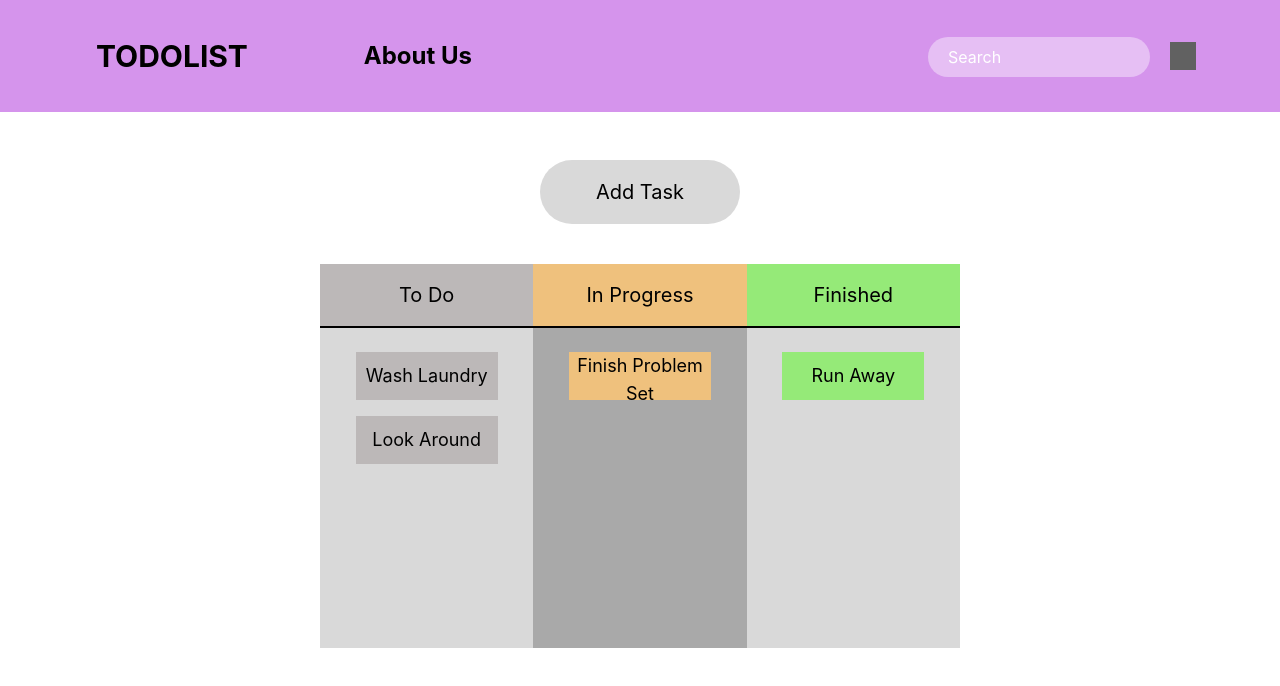
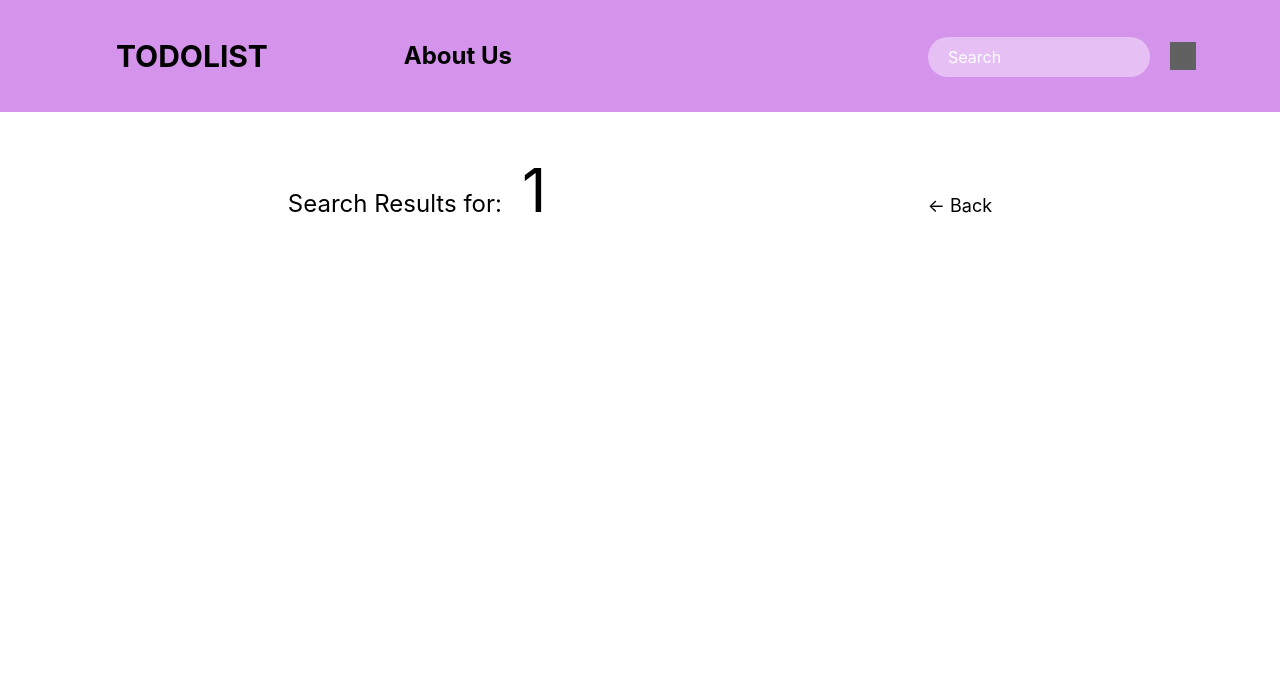
Before and after one commit to Loweso/todolist, a React (Create React App) app: page /search/1 in a window 1280 px wide. Shown: the top 686 px of the page. Built offline with nearby package versions, Linux system fonts and the light colour scheme; grey boxes are pictures that could not be loaded.

Commit message:
[Feature][Louise] Searching

```diff
--- a/src/App.js
+++ b/src/App.js
@@ -1,6 +1,7 @@
-import React from "react";
+import React, { useEffect } from "react";
 import Body from "./components/Body";
 import Navbar from "./components/Navbar";
+import defaultTasks from "./components/constants";
 
 function App() {
   return (
--- /dev/null
+++ b/src/components/AboutUs.jsx
@@ -0,0 +1,20 @@
+import React from "react";
+import Navbar from "./Navbar";
+
+function AboutUs() {
+  return (
+    <div className="flex flex-col h-full">
+      <Navbar />
+      <div className="grid h-full justify-items-center pt-20 relative mt-20">
+        <p className="text-6xl text-center">About Us</p>
+        <p className="text-5xl text-center">
+          <br />
+          <br />
+          We are sadboisxzxczxczxx
+        </p>
+      </div>
+    </div>
+  );
+}
+
+export default AboutUs;
--- a/src/components/Body.jsx
+++ b/src/components/Body.jsx
@@ -1,36 +1,15 @@
-import React, { useState } from "react";
+import React, { useEffect, useState } from "react";
 import AddTaskModal from "./AddTaskModal";
 import TaskModal from "./TaskModal";
 import UpdatedTaskList from "./UpdatedTaskList";
-
-const defaultTasks = [
-  {
-    name: "Wash Laundry",
-    detail: "Wash the shirts like you wash away your tears.",
-    category: "To Do",
-  },
-  {
-    name: "Finish Problem Set",
-    detail: "Finish problem set like you finish your life.",
-    category: "In Progress",
-  },
-  {
-    name: "Run Away",
-    detail: "Run away, Simba. Run away and never return.",
-    category: "Finished",
-  },
-  {
-    name: "Look Around",
-    detail:
-      "Look around, look around at how lucky we are to be alive right now.",
-    category: "To Do",
-  },
-];
+import defaultTasks from "./constants.jsx";
+import { useSearchParams } from "react-router-dom";
 
 function Body() {
   const [isAddModalOpen, setIsAddModalOpen] = useState(false);
   const [isTaskModalOpen, setIsTaskModalOpen] = useState(false);
   const [tasks, setTasks] = useState(defaultTasks);
+  const [searchParams] = useSearchParams();
   const [currentTask, setCurrentTask] = useState({
     name: "",
     detail: "",
@@ -45,7 +24,6 @@ function Body() {
   };
   const updateTaskList = (task) => {
     setTasks([...tasks, task]);
-    console.log(task);
   };
   const handleTaskClick = (task) => {
     setCurrentTask(task);
@@ -60,7 +38,6 @@ function Body() {
       >
         Add Task
       </button>
-
       <UpdatedTaskList tasks={tasks} handleTaskClick={handleTaskClick} />
 
       {isAddModalOpen && (
--- a/src/components/Navbar.jsx
+++ b/src/components/Navbar.jsx
@@ -1,14 +1,25 @@
 import React from "react";
 import SearchBar from "./SearchBar";
+import { useNavigate } from "react-router-dom";
 
 export default function Navbar() {
+  const navigate = useNavigate();
+  const handleTodoList = () => {
+    navigate("/");
+  };
+  const handleAboutUs = () => {
+    navigate("/aboutUs");
+  };
+
   return (
     <div className="bg-navbarcolor fixed flex h-28 w-full justify-between items-center z-10">
       <div className="ml-24 flex">
-        <p className="flex text-3xl">
-          <b>TODOLIST</b>
-        </p>
-        <button className="mx-5">
+        <button className="mx-5" onClick={handleTodoList}>
+          <p className="flex text-3xl text-opacity-50">
+            <b>TODOLIST</b>
+          </p>
+        </button>
+        <button className="mx-5" onClick={handleAboutUs}>
           <p className="flex text-2xl ml-24 text-opacity-50">
             <b>About Us</b>
           </p>
--- a/src/components/SearchBar.jsx
+++ b/src/components/SearchBar.jsx
@@ -1,12 +1,14 @@
 import React, { useState } from "react";
-import { redirect } from "react-router-dom";
+import { useSearchParams, useNavigate } from "react-router-dom";
 
 export default function SearchBar() {
+  const navigate = useNavigate();
   const [searchQuery, setSearchQuery] = useState("");
+  const [searchParams, setSearchParams] = useSearchParams();
 
   const handleSearch = () => {
     console.log(searchQuery);
-    redirect(`/search/${searchQuery}`);
+    if (searchQuery !== "") navigate(`/search/${searchQuery}`);
   };
 
   return (
--- /dev/null
+++ b/src/components/SearchResultBox.jsx
@@ -0,0 +1,16 @@
+import React from "react";
+
+const SearchResultBox = (props) => {
+  const { currentTask } = props;
+
+  return (
+    <div className="flex justify-between items-center bg-white w-2/3 mt-10 px-24 py-5 rounded-3xl shadow-xl">
+      <p className="text-4xl w-1/3 text-slate-600">
+        <b>{currentTask.name}</b>
+      </p>
+      <p className="w-1/2 text-xl">{currentTask.detail}</p>
+    </div>
+  );
+};
+
+export default SearchResultBox;
--- /dev/null
+++ b/src/components/SearchResults.jsx
@@ -0,0 +1,45 @@
+import React from "react";
+import Navbar from "./Navbar";
+import { useParams } from "react-router-dom";
+import { useNavigate } from "react-router-dom";
+import defaultTasks from "./constants.jsx";
+import SearchResultBox from "./SearchResultBox.jsx";
+
+function SearchResults() {
+  const { searchQuery } = useParams();
+
+  const navigate = useNavigate();
+  const handleTodoList = () => {
+    navigate("/");
+  };
+
+  return (
+    <div className="flex flex-col h-full">
+      <Navbar />
+      <div className="flex h-full justify-center pt-20 relative mt-20">
+        <div className="flex w-1/2 items-end justify-left">
+          <p className="text-2xl">Search Results for: </p>
+          <p className="ml-5 text-6xl"> {searchQuery} </p>
+        </div>
+        <div className="flex w-1/9 items-end justify-right">
+          <button onClick={handleTodoList}>
+            <p className="text-lg">← Back </p>
+          </button>
+        </div>
+      </div>
+      <div className="flex flex-col items-center justify-center">
+        {defaultTasks
+          .filter(
+            (task) =>
+              task.name.toLowerCase().includes(searchQuery.toLowerCase()) ||
+              task.detail.toLowerCase().includes(searchQuery.toLowerCase())
+          )
+          .map((task) => {
+            return <SearchResultBox currentTask={task} />;
+          })}
+      </div>
+    </div>
+  );
+}
+
+export default SearchResults;
--- /dev/null
+++ b/src/components/constants.jsx
@@ -0,0 +1,25 @@
+const defaultTasks = [
+  {
+    name: "Wash Laundry",
+    detail: "Wash the shirts like you wash away your tears.",
+    category: "To Do",
+  },
+  {
+    name: "Finish Problem Set",
+    detail: "Finish problem set like you finish your life.",
+    category: "In Progress",
+  },
+  {
+    name: "Run Away",
+    detail: "Run away, Simba. Run away and never return.",
+    category: "Finished",
+  },
+  {
+    name: "Look Around",
+    detail:
+      "Look around, look around at how lucky we are to be alive right now.",
+    category: "To Do",
+  },
+];
+
+export default defaultTasks;
--- a/src/index.js
+++ b/src/index.js
@@ -3,14 +3,28 @@ import ReactDOM from "react-dom/client";
 import "./index.css";
 import App from "./App";
 import reportWebVitals from "./reportWebVitals";
-import { BrowserRouter } from "react-router-dom";
+import { createBrowserRouter, RouterProvider } from "react-router-dom";
+import AboutUs from "./components/AboutUs";
+import SearchResults from "./components/SearchResults";
 
-const root = ReactDOM.createRoot(document.getElementById("root"));
-root.render(
+const router = createBrowserRouter([
+  {
+    path: "/",
+    element: <App />,
+  },
+  {
+    path: "aboutUs",
+    element: <AboutUs />,
+  },
+  {
+    path: "/search/:searchQuery",
+    element: <SearchResults />,
+  },
+]);
+
+ReactDOM.createRoot(document.getElementById("root")).render(
   <React.StrictMode>
-    <BrowserRouter>
-      <App />
-    </BrowserRouter>
+    <RouterProvider router={router} />
   </React.StrictMode>
 );
 
```
